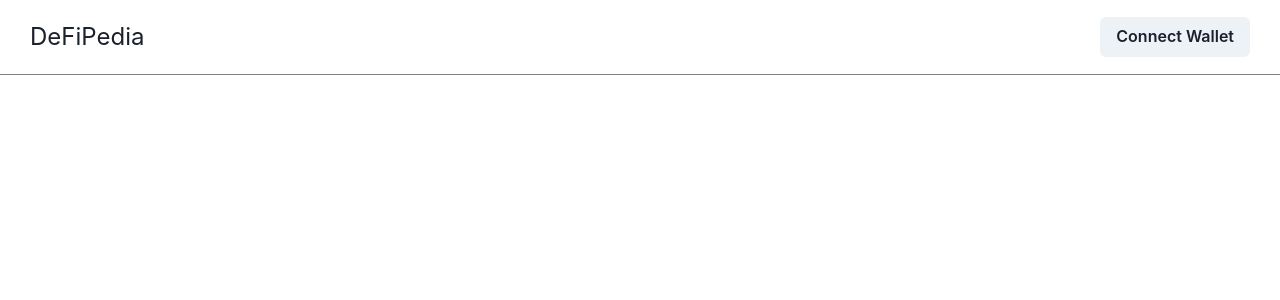
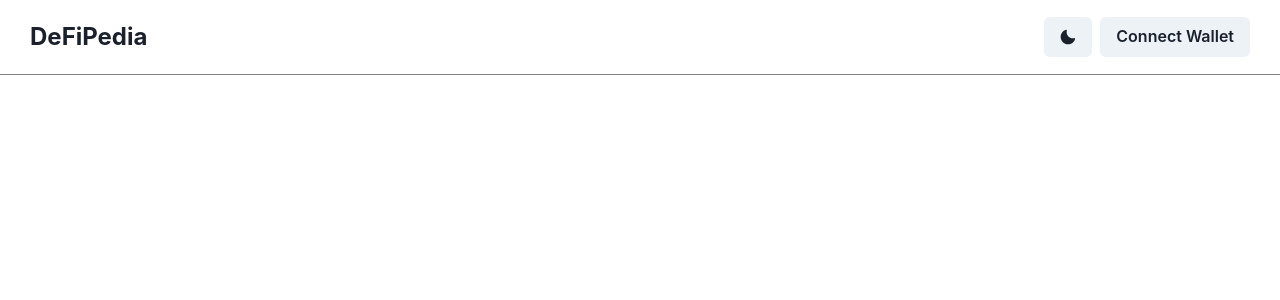
Before and after one commit to DeFipedia/defipedia-interface, a Next.js app: page / in a window 1280 px wide. Shown: the top 300 px of the page. Built offline with nearby package versions, Linux system fonts and the light colour scheme; what use-wallet would draw is missing.

Commit message:
added theme switcher

```diff
--- a/package.json
+++ b/package.json
@@ -9,6 +9,7 @@
         "lint": "next lint"
     },
     "dependencies": {
+        "@chakra-ui/icons": "^1.0.16",
         "@chakra-ui/react": "^1.6.10",
         "@emotion/react": "^11",
         "@emotion/styled": "^11",
--- a/src/components/Header.tsx
+++ b/src/components/Header.tsx
@@ -1,12 +1,20 @@
-import {Flex, Text, Spacer } from '@chakra-ui/react'
+import {Flex, Heading, Spacer, useColorMode, Button, Box } from '@chakra-ui/react'
 import WalletConnect from './WalletConnect'
+import {MoonIcon} from '@chakra-ui/icons'
 
 export default function Header() {
+
+    const {toggleColorMode} = useColorMode()
     return(
-        <Flex height='75px' width='100%' align='center' pl='30px' pr='30px' borderBottom='0.5px solid grey'>
-            <Text fontSize='2xl'>DeFiPedia</Text>
+        <Flex height='75px' align='center' px='30px' borderBottom='0.5px solid grey'>
+            <Heading fontSize='2xl'>DeFiPedia</Heading>
             <Spacer />
+            <Box>
+            <Button onClick={toggleColorMode} mr={2}>
+                <MoonIcon />
+            </Button>
             <WalletConnect/>
+            </Box>
         </Flex>
     )
 }
--- a/src/components/WalletConnect.tsx
+++ b/src/components/WalletConnect.tsx
@@ -17,7 +17,7 @@ export default function WalletConnectButton() {
                     </Center>
                 </ModalHeader>
                 <ModalBody>
-                    <Stack mt={5} mb={10}>
+                    <Stack spacing={5} my={8} mx={2}>
                     <Button>
                     <img src='/metamask-fox.svg' height='25px' width='25px'/>Metamask</Button>
                     <Button>
```
Also changed, not shown: 1 other file (tests, documents, lock files or other folders).
